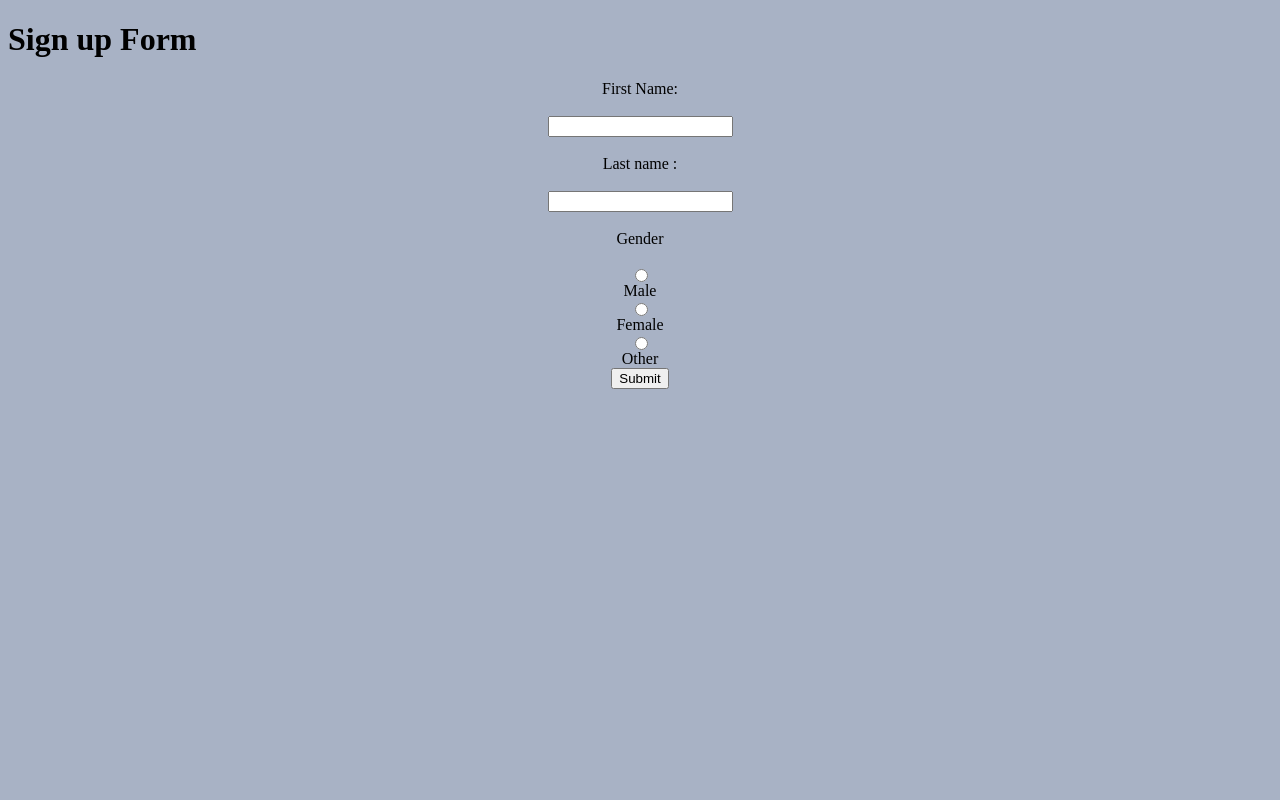
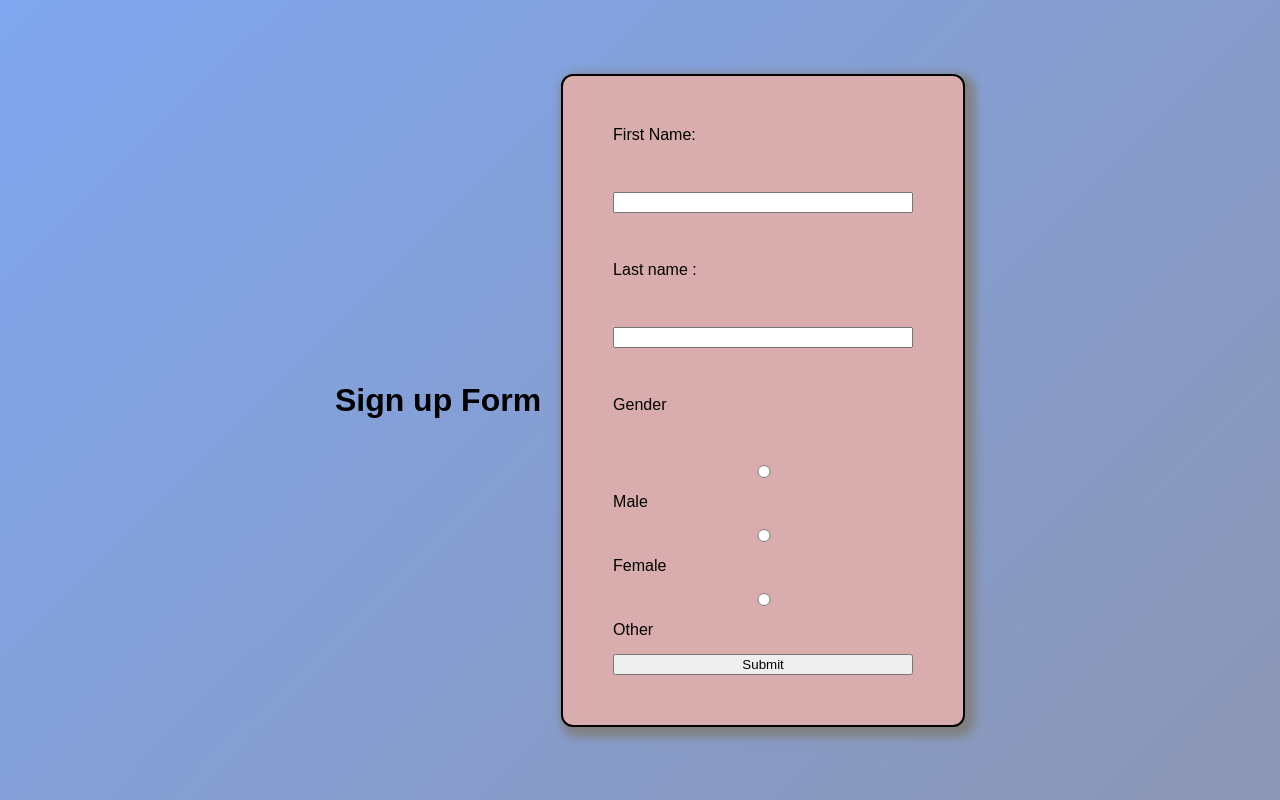
Before and after one commit to Disha-chaudhary/EXPRESS, a website: page Express_first/Components/signup.html in a window 1280 px wide. Drawn offline with Linux system fonts and the light colour scheme.

Commit message:
signup form using express

```diff
--- a/Express_first/Components/style.css
+++ b/Express_first/Components/style.css
@@ -1,10 +1,24 @@
-body{
+body {
+    margin: 0;
+    height: 100vh;
+    display: flex;
+    justify-content: center;
+    align-items: center;
+    background: linear-gradient(135deg, rgb(127, 166, 239), rgb(140, 150, 180));
+    font-family: Arial, sans-serif;
+}
 
-background-color: rgb(168, 178, 197);
+#form {
+    background-color: rgb(217, 173, 173);
+    padding: 50px;
+    border-radius: 12px;
+    border : 2px solid black;
+    box-shadow: 5px 5px 10px 5px gray;
+    display: flex;
+    flex-direction: column;   /* column looks better for forms */
+    gap: 15px;
+    width: 300px;
 }
-#form{
-    display:flex;
-    align-items: center;
-    justify-content: center;
-    flex-direction: column;
+h1{
+    margin:20px;
 }
```
